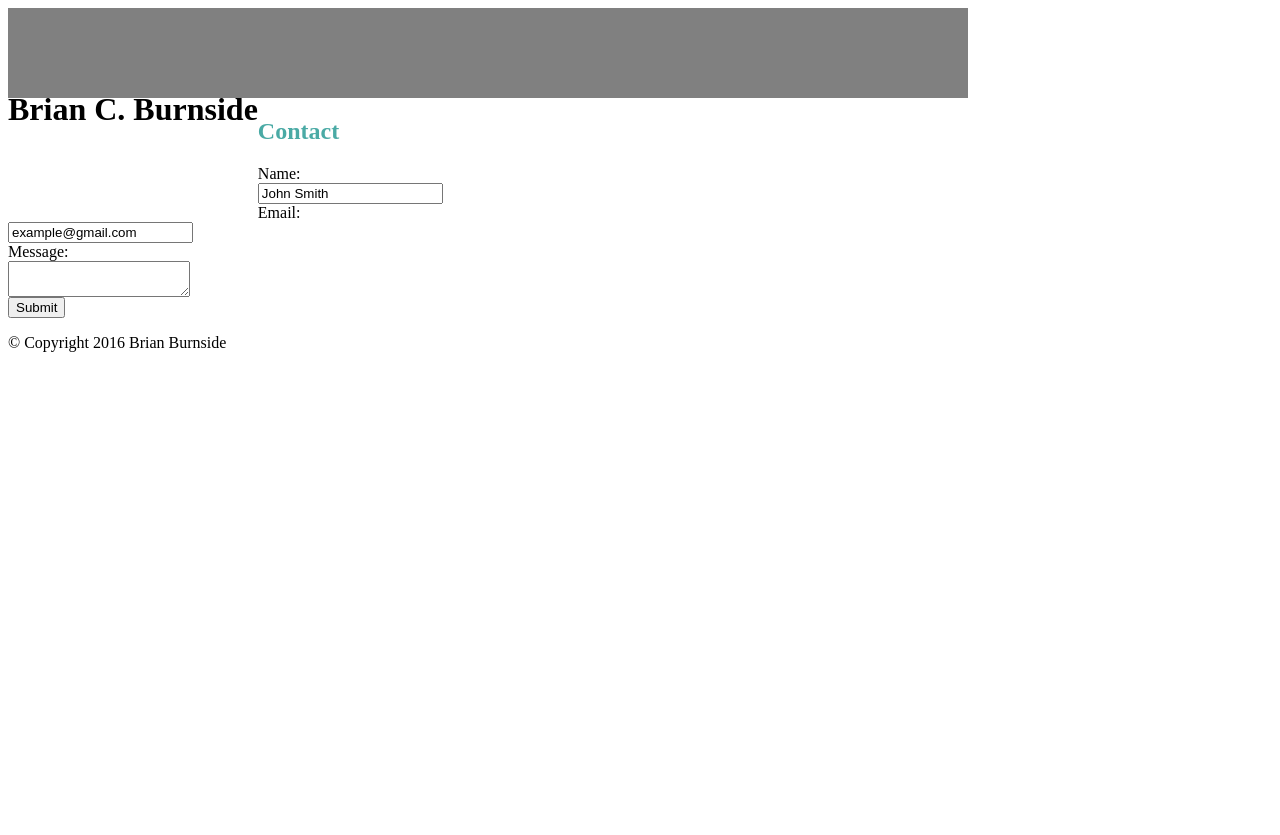
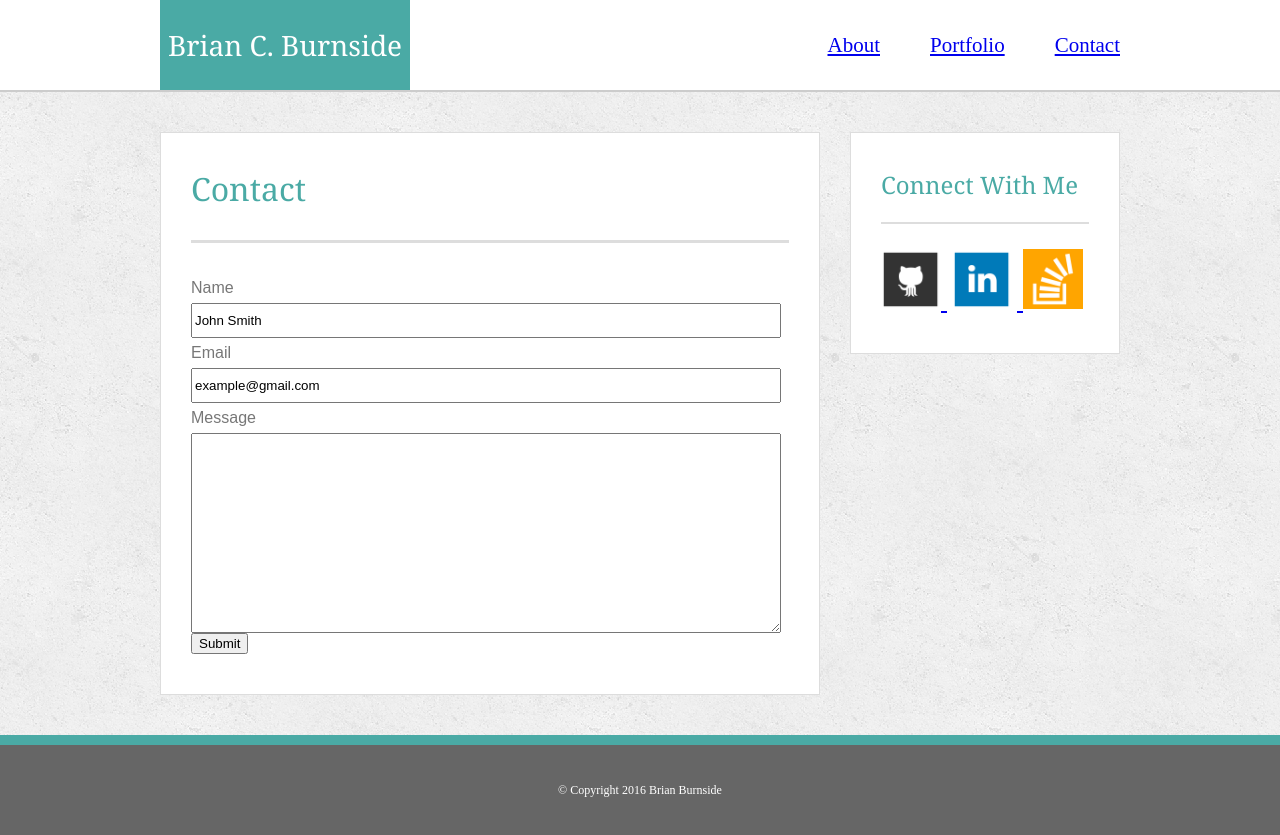
Before and after one commit to bburnside58/Basic-Portfolio, a PHP site: page /contact.html in a window 1280 px wide. Before the commit the page ends 352 px from the top, so only its background shows below. Run offline with PHP 8.4, Linux system fonts and the light colour scheme.

Commit message:
day before due

```diff
--- a/assets/css/style.css
+++ b/assets/css/style.css
@@ -1,44 +1,174 @@
-#top1{
-	float: left;
-}
-#contactinfo1{
-	float: right;
-	display: inline-block;
-}
 
 
-#container1{
-	max-width: 650px;
-	margin: 0 auto;
-	clear: both;
-}
-
-h2{
-	color: #4aaaa5;
-}
 header{
-	background-color: gray;
+	background-color: #ffffff;
 	width: 100%;
 	height: 90px;
-}
+	border-style: solid;
+	border-bottom: 2px solid #cccccc;
 
-footer{
-	clear: both;
-}
-
-ul{
-	float: right;
-}
-
-li{
-	float: left;
-}
-h1{
-	float: left;
-	line-height: 5;
 }
 
 .row{
 	width: 960px;
 	margin: 0 auto;
+	font-size: 175%;
+	color: #ffffff;
 }
+
+h1{
+	float: left;
+	line-height: 90px;
+	background-color: #4aaaa5;
+	width: 250px;
+	text-align: center;
+	font-family: 'Georgia'
+}
+
+ul{
+	float: right;
+	line-height: 90px;
+	font-size: 75%;
+	text-decoration: none;
+	color: #777777;
+}
+
+li{
+	float: left;
+	text-decoration: none;
+	padding-left: 50px;
+}
+
+.maincontent{
+	width: 960px;
+	margin: 0 auto;
+
+}
+
+#maincontentleft{
+	float: left;
+	display: inline-block;
+	width: 598px;
+	border: 1px solid #dddddd;
+	padding-right: 30px;
+	padding-left: 30px;
+	padding-top: 40px;
+	padding-bottom: 40px;
+	margin-top: 40px;
+	margin-bottom: 40px;
+	background-color: #ffffff;
+}
+
+h2{
+	color: #4aaaa5;
+	font-size: 200%;
+	font-family: 'Georgia';
+	padding-bottom: 35px;
+	border-bottom: 3px solid #dddddd;
+	margin-bottom: 30px;
+}
+
+#me{
+	height: 150px;
+	width: 200px;
+	float: left;
+	margin-right: 25px;
+
+}
+
+.imgtitles{
+	position: absolute;
+}
+
+#portimg{
+	width: 275px;
+	height: 205px;
+	padding-bottom: 60px;
+
+}
+
+#portimg2{
+	padding-left: 40px;
+	width: 275px;
+	height: 205px;
+	padding-bottom: 60px;
+}
+
+p{
+	font-size: 150%;
+	font-family: 'Arial';
+	margin-right: 25px;
+	margin-bottom: 20px;
+	color: #777777;
+	line-height: 35px;
+}
+
+form{
+	line-height: 30px;
+	font-family: 'Arial';
+	color: #777777;
+	font-size: 100%;
+
+}
+
+.name{
+	width: 590px;
+	height: 35px;
+}
+
+#message{
+	width: 590px;
+	height: 200px;
+}
+
+#button{
+
+}
+
+#maincontentright{
+	float: right;
+	display: inline-block;
+	width: 208px;
+	font-size: 150%;
+	font-family: 'Arial'
+	margin: 0 auto;
+	color: #4aaaa5;
+	border: 1px solid #dddddd;
+	padding-right: 30px;
+	padding-left: 30px;
+	padding-top: 40px;
+	padding-bottom: 40px;
+	margin-top: 40px;
+	background-color: #ffffff;
+	text-decoration: none;
+
+}
+
+#sidetitle{
+	border-bottom: 2px solid #dddddd;
+	font-family: 'Georgia';
+	padding-bottom: 25px;
+	margin-bottom: 25px;
+}
+
+#linkpics{
+	width: 60px;
+	height: 60px;
+}
+
+#linkpicsmid{
+	width: 60px;
+	height: 60px;
+	padding-left: 5px;
+	padding-right: 5px;
+}
+
+footer{
+	clear: both;
+	text-align: center;
+	font-size: 75%;
+	line-height: 90px;
+	background-color: #666666;
+	border-top: solid 10px #4aaaa5;
+	color: #ffffff;
+}
--- a/contact.html
+++ b/contact.html
@@ -4,39 +4,71 @@
 <head>
 
 	<title>Contact Me</title>
+	<link rel="stylesheet" type="text/css" href="assets/css/reset.css">
 	<link rel="stylesheet" type="text/css" href="assets/css/style.css">
 
 </head>
 
-<body style="width: 960px">
+<body background="assets/images/concrete_seamless.png">
+
 	<header>
-		<h1>Brian C. Burnside</h1>
+
+		<div class="row">
+			<h1>Brian C. Burnside</h1>
+
+			<ul>
+				<li>
+					<a href="index.html">About</a>
+				</li>
+				<li>
+					<a href="portfolio.html">Portfolio</a>
+				</li>
+				<li>
+					<a href="contact.html">Contact</a>
+				</li>
+			</ul>
+		</div>
+
 	</header>
 
-	<div class="contact1">
+	<div class="maincontent">
 
-		<section id="">
-			<h2 id="h2">Contact</h2>
-		</section>
-
-		<section>
+		<section id="maincontentleft">
+			<h2>Contact</h2>
 
 			<form action="action_page.php">
 
-  				Name:<br>
-  				<input type="text" name="Name" value="John Smith"><br>
+  				Name<br>
+  				<input class="name" type="text" name="Name" value="John Smith"><br>
 
-  				Email:<br>
-  				<input type="text" name="Email" value="example@gmail.com"><br>
+  				Email<br>
+  				<input class="name" type="text" name="Email" value="example@gmail.com"><br>
 
-  				Message:<br>
-  				<textarea type="text" name="Message" value="0"></textarea><br>
+  				Message<br>
+  				<textarea id="message" type="text" name="Message" value="0"></textarea><br>
 
-  				<input type="submit" value="Submit">
+  				<input id="button" type="submit" value="Submit">
 
 			</form>
 
 		</section>
+
+		<aside id="maincontentright">
+
+			<h3 id="sidetitle">Connect With Me</h3>
+
+			<a href="https://github.com/bburnside58">
+				<img id="linkpics" src="assets/images/github.png">
+				</a>
+
+			<a href="https://www.linkedin.com/in/brian-burnside-684ab1119">
+				<img id="linkpicsmid" src="assets/images/linkedin.png">
+				</a>
+
+			<a href="http://stackoverflow.com/users/6164126/burns?tab=profile">
+				<img id="linkpics" src="assets/images/stackoverflow.png"></a>
+
+		</aside>
 
 	</div>
 
```
Also changed, not shown: index.html (+17 -18 lines), portfolio.html (+54 -5 lines), assets/images/apple-earpods.jpg (added), assets/images/concrete_seamless.png (added), assets/images/dj-turntable.jpg (added), assets/images/ipad_dude.png (added), assets/images/phone.jpg (added), assets/images/samsung_TV.jpg (added).
